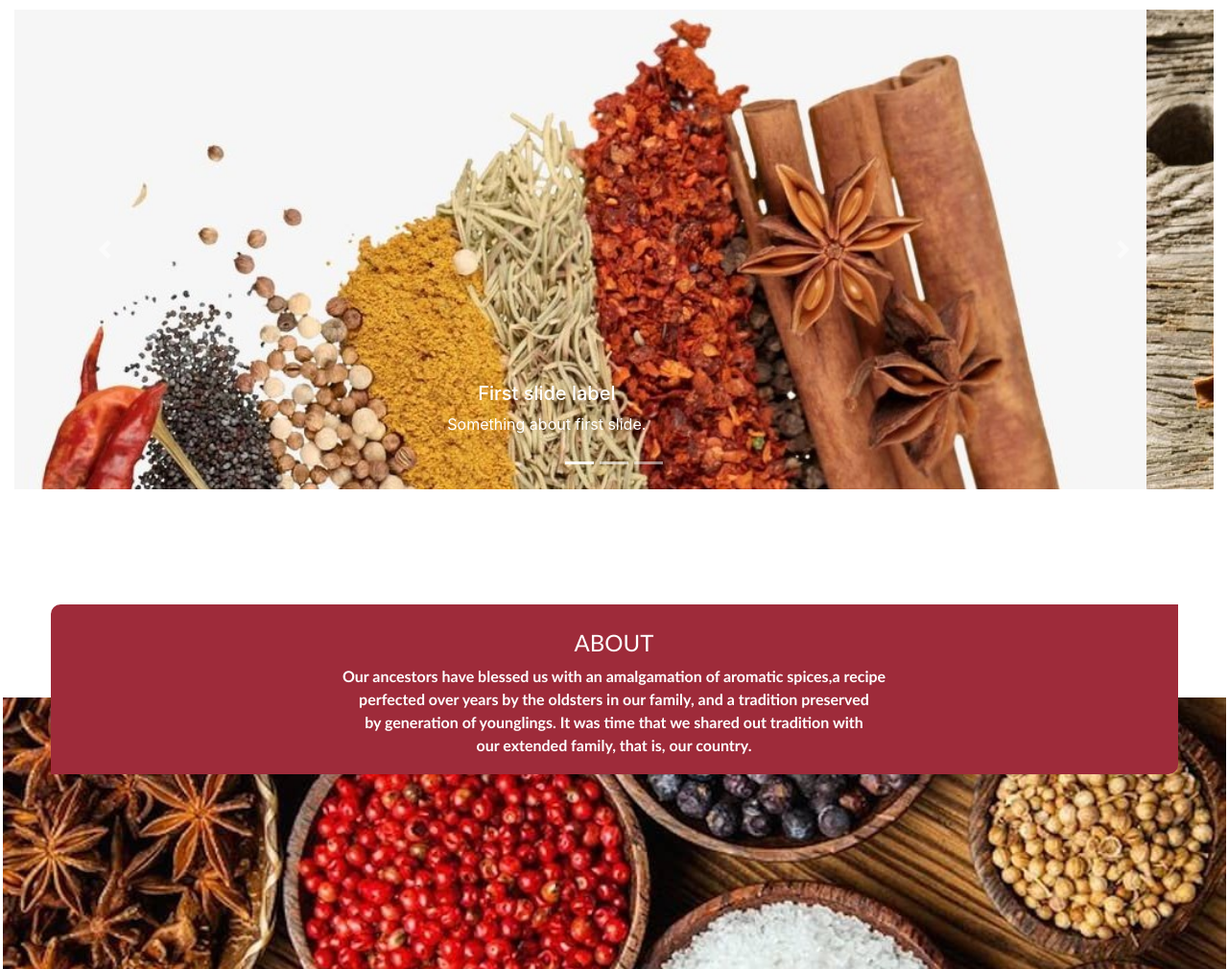
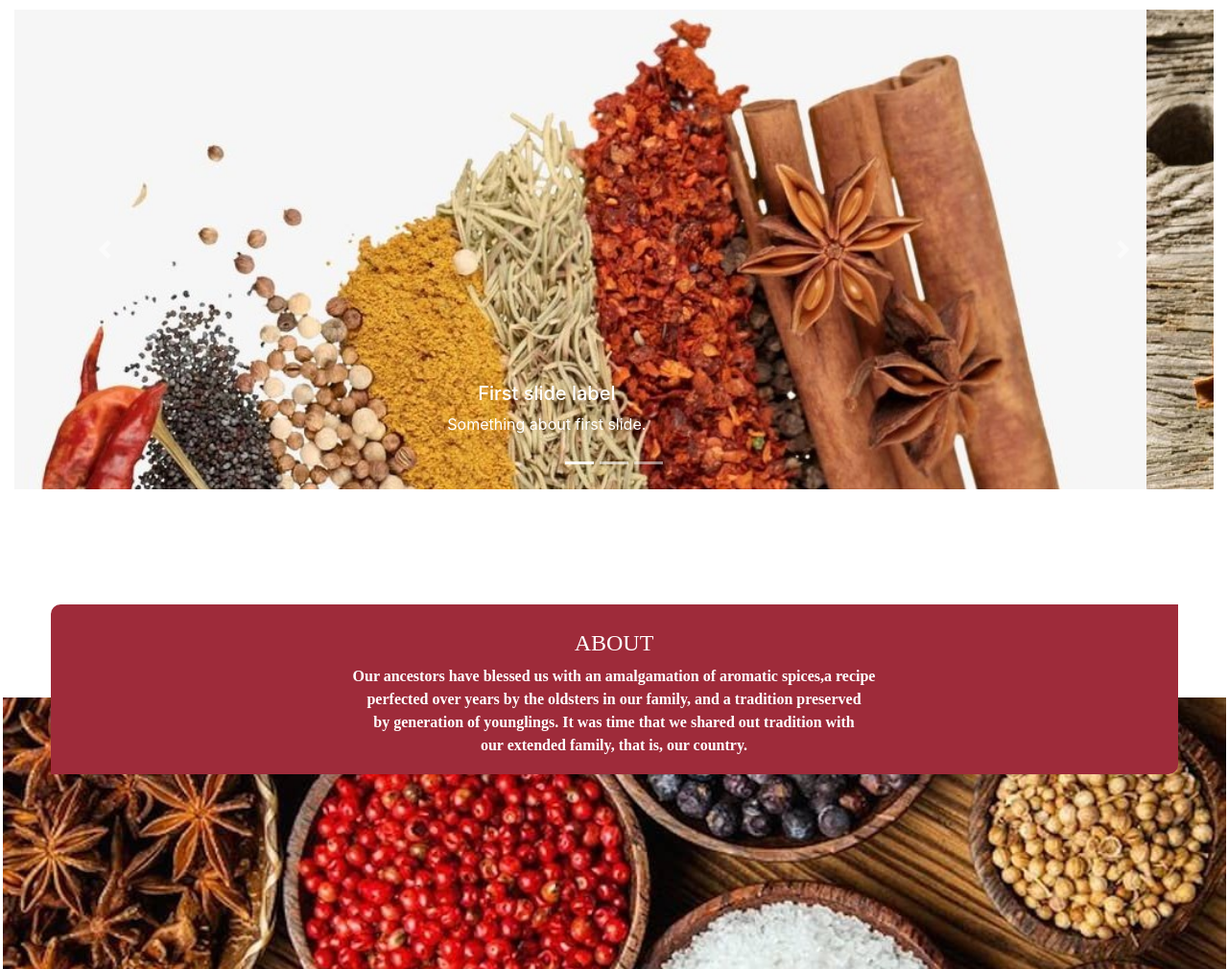
Before and after one commit to aceking007/Vrittika_website, a plain HTML site: page docs/index.html in a window 1280 px wide. Shown: the part 90-1100 px from the top of the page at 96% size. Drawn offline with nearby package versions, Linux system fonts and the light colour scheme.

Commit message:
updated site font

```diff
--- a/docs/css/style.css
+++ b/docs/css/style.css
@@ -38,7 +38,7 @@ background-color: #f5f5f5;
 .white-box {
   background-color: #9e2b3a;
   color: white;
-  font-family: "Calibri";
+  font-family: "Bell MT";
   font-weight: bold;
   position: relative;
   margin-left: 3%;
```
